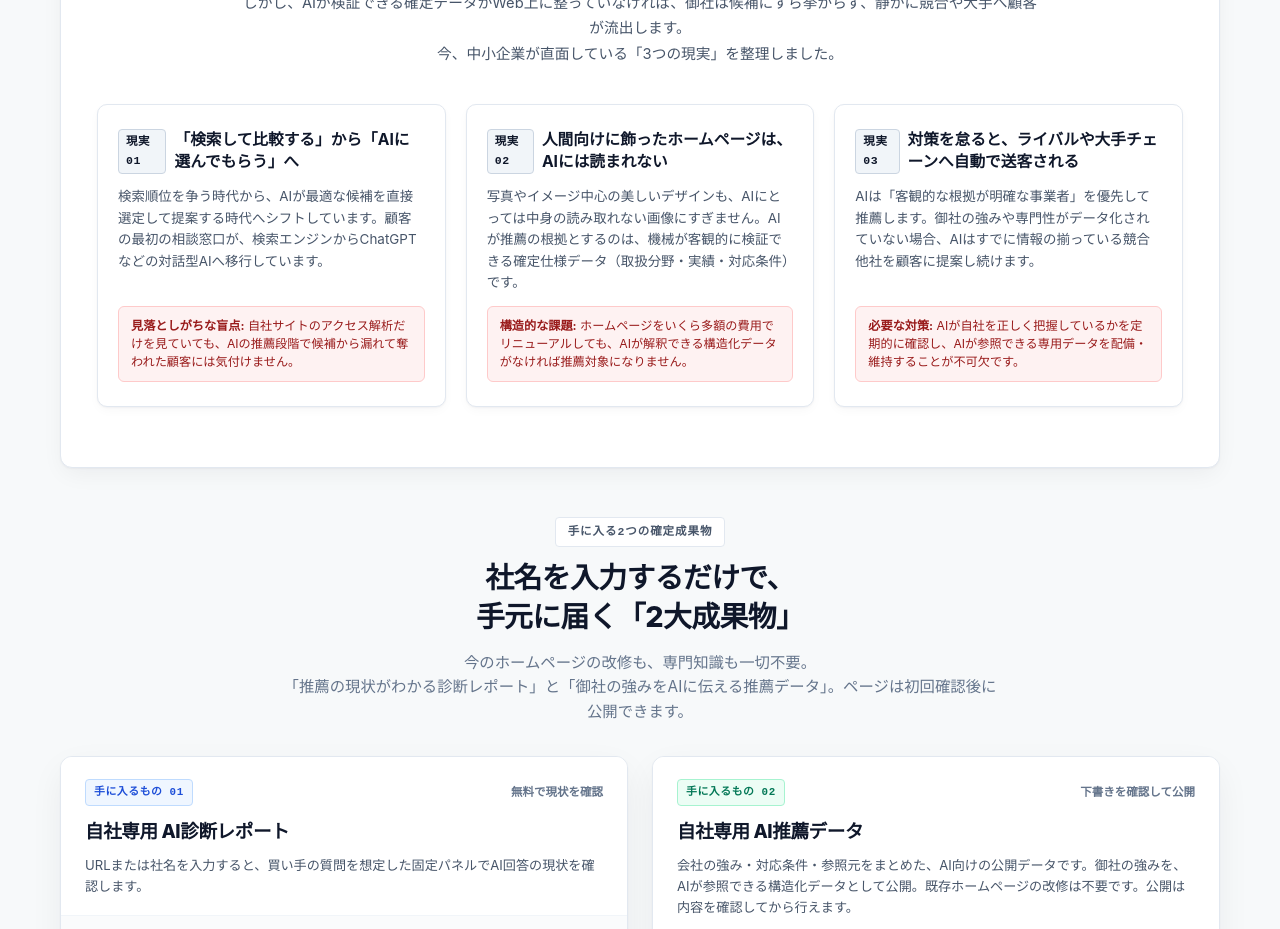
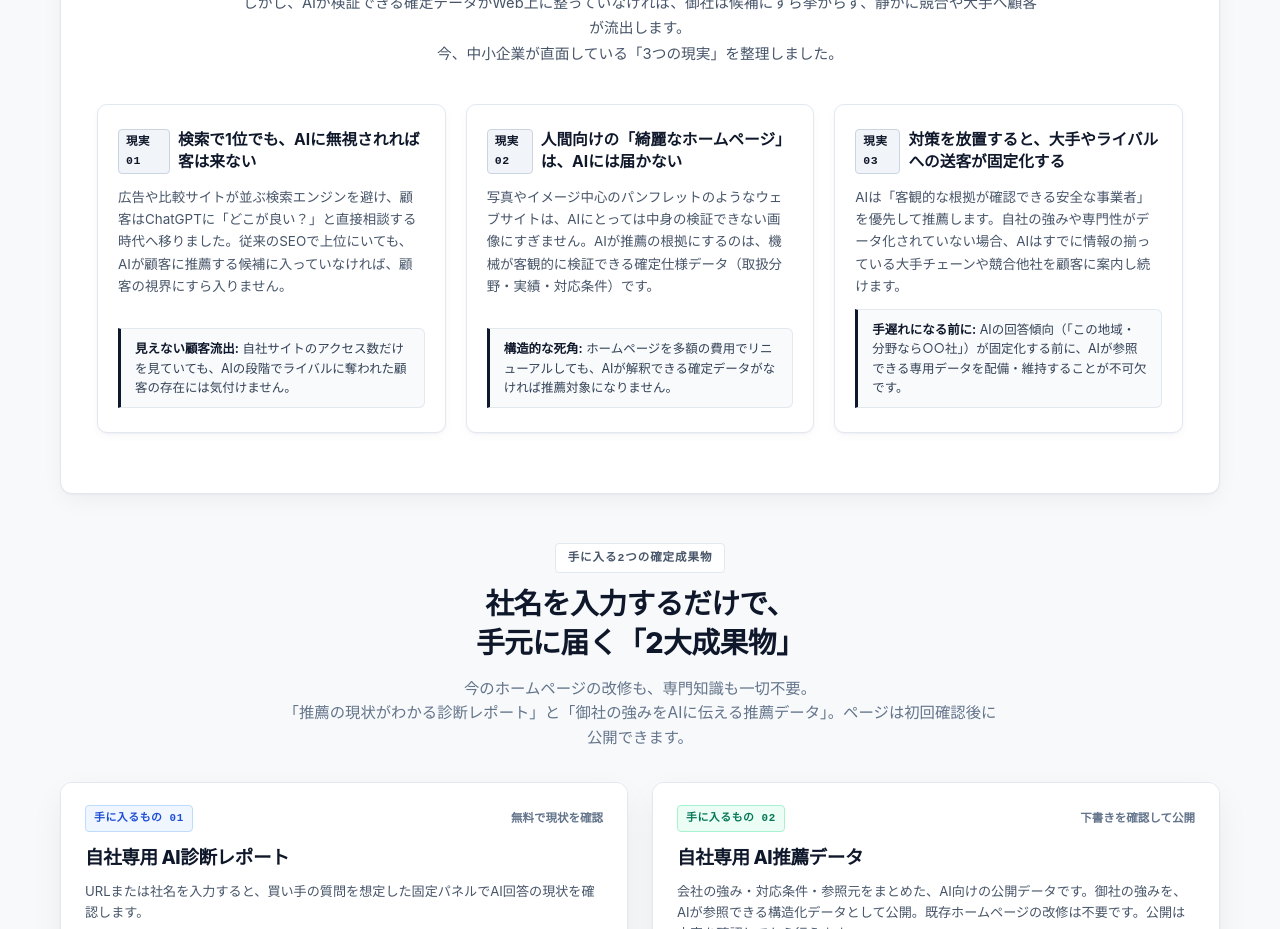
Before and after one commit to salve-de/AIX-next, a Next.js app: page / in a window 1280 px wide. Shown: the part 2020-2949 px from the top of the page. Built offline with nearby package versions, Linux system fonts and the light colour scheme; no server answers.

Commit message:
fix(copy): 3大危機のカード見出しと警告枠を極限まで洗練・エディトリアル昇華

```diff
--- a/components/google-decline-problem-section.tsx
+++ b/components/google-decline-problem-section.tsx
@@ -96,14 +96,14 @@ export function GoogleDeclineProblemSection() {
                 現実 01
               </span>
               <strong style={{ fontSize: "0.98rem", color: "#0f172a", lineHeight: 1.4 }}>
-                「検索して比較する」から「AIに選んでもらう」へ
+                検索で1位でも、AIに無視されれば客は来ない
               </strong>
             </div>
-            <p style={{ fontSize: "0.84rem", color: "#475569", lineHeight: 1.6, margin: 0 }}>
-              検索順位を争う時代から、AIが最適な候補を直接選定して提案する時代へシフトしています。顧客の最初の相談窓口が、検索エンジンからChatGPTなどの対話型AIへ移行しています。
+            <p style={{ fontSize: "0.84rem", color: "#475569", lineHeight: 1.65, margin: 0 }}>
+              広告や比較サイトが並ぶ検索エンジンを避け、顧客はChatGPTに「どこが良い？」と直接相談する時代へ移りました。従来のSEOで上位にいても、AIが顧客に推薦する候補に入っていなければ、顧客の視界にすら入りません。
             </p>
-            <div style={{ marginTop: "auto", background: "#fef2f2", border: "1px solid #fecaca", padding: "10px 12px", borderRadius: "6px", fontSize: "0.76rem", color: "#991b1b", lineHeight: 1.5 }}>
-              <strong>見落としがちな盲点:</strong> 自社サイトのアクセス解析だけを見ていても、AIの推薦段階で候補から漏れて奪われた顧客には気付けません。
+            <div style={{ marginTop: "auto", background: "#f8fafc", border: "1px solid #e2e8f0", borderLeft: "3px solid #0f172a", padding: "10px 14px", borderRadius: "0 6px 6px 0", fontSize: "0.78rem", color: "#334155", lineHeight: 1.55 }}>
+              <strong style={{ color: "#0f172a" }}>見えない顧客流出:</strong> 自社サイトのアクセス数だけを見ていても、AIの段階でライバルに奪われた顧客の存在には気付けません。
             </div>
           </div>
 
@@ -137,14 +137,14 @@ export function GoogleDeclineProblemSection() {
                 現実 02
               </span>
               <strong style={{ fontSize: "0.98rem", color: "#0f172a", lineHeight: 1.4 }}>
-                人間向けに飾ったホームページは、AIには読まれない
+                人間向けの「綺麗なホームページ」は、AIには届かない
               </strong>
             </div>
-            <p style={{ fontSize: "0.84rem", color: "#475569", lineHeight: 1.6, margin: 0 }}>
-              写真やイメージ中心の美しいデザインも、AIにとっては中身の読み取れない画像にすぎません。AIが推薦の根拠とするのは、機械が客観的に検証できる確定仕様データ（取扱分野・実績・対応条件）です。
+            <p style={{ fontSize: "0.84rem", color: "#475569", lineHeight: 1.65, margin: 0 }}>
+              写真やイメージ中心のパンフレットのようなウェブサイトは、AIにとっては中身の検証できない画像にすぎません。AIが推薦の根拠にするのは、機械が客観的に検証できる確定仕様データ（取扱分野・実績・対応条件）です。
             </p>
-            <div style={{ marginTop: "auto", background: "#fef2f2", border: "1px solid #fecaca", padding: "10px 12px", borderRadius: "6px", fontSize: "0.76rem", color: "#991b1b", lineHeight: 1.5 }}>
-              <strong>構造的な課題:</strong> ホームページをいくら多額の費用でリニューアルしても、AIが解釈できる構造化データがなければ推薦対象になりません。
+            <div style={{ marginTop: "auto", background: "#f8fafc", border: "1px solid #e2e8f0", borderLeft: "3px solid #0f172a", padding: "10px 14px", borderRadius: "0 6px 6px 0", fontSize: "0.78rem", color: "#334155", lineHeight: 1.55 }}>
+              <strong style={{ color: "#0f172a" }}>構造的な死角:</strong> ホームページを多額の費用でリニューアルしても、AIが解釈できる確定データがなければ推薦対象になりません。
             </div>
           </div>
 
@@ -178,14 +178,14 @@ export function GoogleDeclineProblemSection() {
                 現実 03
               </span>
               <strong style={{ fontSize: "0.98rem", color: "#0f172a", lineHeight: 1.4 }}>
-                対策を怠ると、ライバルや大手チェーンへ自動で送客される
+                対策を放置すると、大手やライバルへの送客が固定化する
               </strong>
             </div>
-            <p style={{ fontSize: "0.84rem", color: "#475569", lineHeight: 1.6, margin: 0 }}>
-              AIは「客観的な根拠が明確な事業者」を優先して推薦します。御社の強みや専門性がデータ化されていない場合、AIはすでに情報の揃っている競合他社を顧客に提案し続けます。
+            <p style={{ fontSize: "0.84rem", color: "#475569", lineHeight: 1.65, margin: 0 }}>
+              AIは「客観的な根拠が確認できる安全な事業者」を優先して推薦します。自社の強みや専門性がデータ化されていない場合、AIはすでに情報の揃っている大手チェーンや競合他社を顧客に案内し続けます。
             </p>
-            <div style={{ marginTop: "auto", background: "#fef2f2", border: "1px solid #fecaca", padding: "10px 12px", borderRadius: "6px", fontSize: "0.76rem", color: "#991b1b", lineHeight: 1.5 }}>
-              <strong>必要な対策:</strong> AIが自社を正しく把握しているかを定期的に確認し、AIが参照できる専用データを配備・維持することが不可欠です。
+            <div style={{ marginTop: "auto", background: "#f8fafc", border: "1px solid #e2e8f0", borderLeft: "3px solid #0f172a", padding: "10px 14px", borderRadius: "0 6px 6px 0", fontSize: "0.78rem", color: "#334155", lineHeight: 1.55 }}>
+              <strong style={{ color: "#0f172a" }}>手遅れになる前に:</strong> AIの回答傾向（「この地域・分野なら○○社」）が固定化する前に、AIが参照できる専用データを配備・維持することが不可欠です。
             </div>
           </div>
         </div>
```
Also changed, not shown: 1 other file (tests, documents, lock files or other folders).
